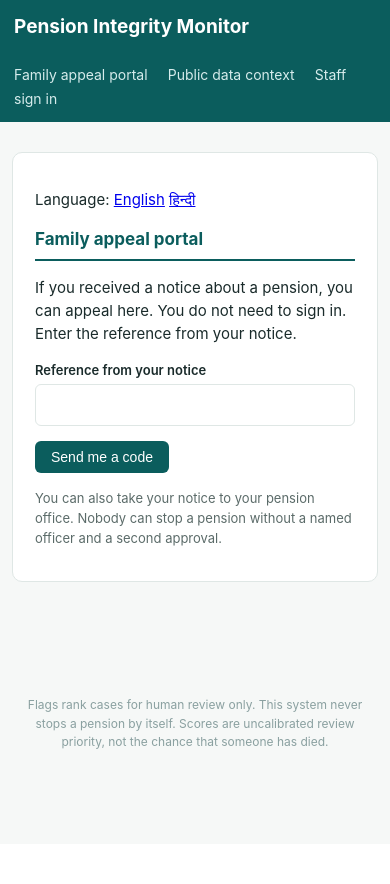
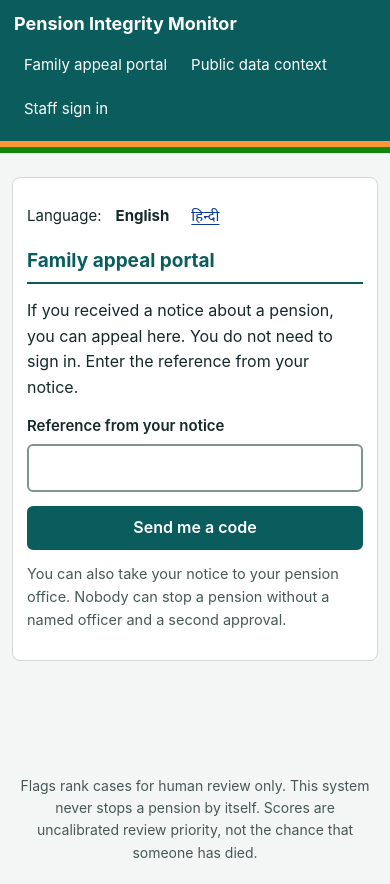
Before and after one commit to Aditya2375/pension-integrity-monitor, a Flask app: page /appeal in a window 390 px wide. Before the commit the page ends 749 px from the top, so only its background shows below. Run offline with Flask 3, Linux system fonts and the light colour scheme.

Commit message:
Restyle portal: accessible responsive design, stacked tables on phones, contrast and static accessibility checks

```diff
--- a/static/style.css
+++ b/static/style.css
@@ -1,60 +1,97 @@
-:root { --ink:#1a2b2b; --teal:#0b5d5d; --teal2:#0e7373; --bg:#f6f8f7; --card:#fff; --line:#dfe7e5; --warn:#9a3412; --ok:#166534; }
+:root { --ink:#16282a; --teal:#0b5d5d; --teal2:#084a4a; --bg:#f4f6f5; --card:#ffffff; --line:#cfdad8;
+  --warn:#8f2d0a; --warnbg:#fdebe4; --ok:#14532d; --okbg:#e4f4ea; --muted:#475857; --white:#ffffff; --nav:#ffffff;
+  --grey:#37474f; --greybg:#e8edef; --pri:#6b4f00; --pribg:#fff1c2; --foot:#475857; --link:#0a3d91; --saffron:#ff9933; --green:#138808; }
 * { box-sizing:border-box; }
-body { margin:0; font:15px/1.55 -apple-system,"Segoe UI",Roboto,Helvetica,Arial,sans-serif; color:var(--ink); background:var(--bg); }
-header.top { background:var(--teal); color:#fff; padding:14px 28px; display:flex; align-items:baseline; gap:22px; flex-wrap:wrap; }
-header.top h1 { font-size:19px; margin:0; }
-header.top nav a { color:#d6ecec; text-decoration:none; margin-right:16px; font-size:14px; }
-header.top nav a:hover { color:#fff; text-decoration:underline; }
-main { max-width:1080px; margin:26px auto; padding:0 20px 60px; }
-.card { background:var(--card); border:1px solid var(--line); border-radius:10px; padding:20px 22px; margin-bottom:20px; }
-h2 { font-size:17px; color:var(--teal); margin:0 0 12px; border-bottom:2px solid var(--teal); padding-bottom:6px; }
-h3 { font-size:15px; margin:18px 0 8px; }
-table { border-collapse:collapse; width:100%; font-size:14px; }
-th { background:var(--teal); color:#fff; text-align:left; padding:8px 10px; font-weight:600; }
-td { border-bottom:1px solid var(--line); padding:8px 10px; vertical-align:top; }
-tr:hover td { background:#f0f6f5; }
-.btn { display:inline-block; background:var(--teal); color:#fff; border:0; border-radius:6px; padding:8px 16px; font-size:14px; cursor:pointer; text-decoration:none; }
-.btn:hover { background:var(--teal2); }
-.btn.warn { background:var(--warn); }
-.btn.ghost { background:#fff; color:var(--teal); border:1px solid var(--teal); }
-input[type=text], input[type=password], input[type=number], textarea, select { width:100%; padding:8px 10px; border:1px solid var(--line); border-radius:6px; font:inherit; }
-textarea { min-height:90px; }
-label { font-size:13px; font-weight:600; display:block; margin:10px 0 4px; }
-.msg { background:#e6f4ea; border:1px solid #b7dfc0; color:var(--ok); padding:10px 14px; border-radius:8px; margin-bottom:16px; }
-.err { background:#fdecea; border:1px solid #f3c2ba; color:var(--warn); padding:10px 14px; border-radius:8px; margin-bottom:16px; }
-.empty { text-align:center; color:#5b6b69; padding:36px 10px; font-size:14.5px; }
+html { -webkit-text-size-adjust:100%; }
+body { margin:0; font:16px/1.6 -apple-system,"Segoe UI",Roboto,"Noto Sans","Noto Sans Devanagari","Nirmala UI",Helvetica,Arial,sans-serif; color:var(--ink); background:var(--bg); }
+a { color:var(--link); text-underline-offset:3px; }
+header.top { background:var(--teal); color:var(--white); padding:14px 28px 12px; display:flex; align-items:center; gap:8px 24px; flex-wrap:wrap; border-bottom:6px solid var(--saffron); box-shadow:0 6px 0 -0px var(--green); margin-bottom:6px; }
+header.top h1 { font-size:20px; line-height:1.3; margin:0; font-weight:700; }
+header.top nav { display:flex; flex-wrap:wrap; gap:0 4px; align-items:center; }
+header.top nav a, .linkbtn { color:var(--nav); text-decoration:none; font-size:15px; min-height:44px; display:inline-flex; align-items:center; padding:0 10px; border-radius:6px; }
+header.top nav a:hover, .linkbtn:hover { background:var(--teal2); text-decoration:underline; }
+main { max-width:1080px; margin:24px auto; padding:0 20px 60px; }
+main:focus { outline:none; }
+.card { background:var(--card); border:1px solid var(--line); border-radius:8px; padding:22px 24px; margin-bottom:20px; }
+h2 { font-size:19px; line-height:1.35; color:var(--teal); margin:0 0 14px; border-bottom:2px solid var(--teal); padding-bottom:8px; }
+h3 { font-size:16px; margin:20px 0 8px; }
+p { margin:0 0 12px; }
+.table-wrap { overflow-x:auto; }
+table { border-collapse:collapse; width:100%; font-size:15px; }
+th { background:var(--teal); color:var(--white); text-align:left; padding:10px 12px; font-weight:600; }
+td { border-bottom:1px solid var(--line); padding:10px 12px; vertical-align:top; }
+tr:hover td { background:#eef4f3; }
+.btn { display:inline-flex; align-items:center; justify-content:center; min-height:44px; background:var(--teal); color:var(--white); border:2px solid var(--teal); border-radius:6px; padding:0 20px; font:inherit; font-weight:600; cursor:pointer; text-decoration:none; transition:background-color .15s; }
+.btn:hover { background:var(--teal2); border-color:var(--teal2); }
+.btn.warn { background:var(--warn); border-color:var(--warn); }
+.btn.ghost { background:var(--card); color:var(--teal); }
+input[type=text], input[type=password], input[type=number], input[type=file], textarea, select { width:100%; min-height:44px; padding:9px 12px; border:2px solid #7f9391; border-radius:6px; font:inherit; background:#fff; color:var(--ink); }
+input[type=checkbox] { width:22px; height:22px; vertical-align:middle; margin-right:8px; }
+textarea { min-height:110px; }
+label { font-size:15px; font-weight:600; display:block; margin:14px 0 6px; }
+.msg { background:var(--okbg); border:1px solid #9bd0ac; color:var(--ok); padding:12px 16px; border-radius:8px; margin-bottom:16px; }
+.err { background:var(--warnbg); border:1px solid #eab3a1; color:var(--warn); padding:12px 16px; border-radius:8px; margin-bottom:16px; }
+.empty { text-align:center; color:var(--muted); padding:36px 10px; }
 .empty b { color:var(--teal); }
-.pill { display:inline-block; padding:2px 10px; border-radius:999px; font-size:12px; font-weight:600; }
-.pill.ok { background:#e6f4ea; color:var(--ok); }
-.pill.warn { background:#fdecea; color:var(--warn); }
-.pill.grey { background:#eceff1; color:#546e7a; }
-.pill.pri { background:#fff3cd; color:#8a6d00; }
+.pill { display:inline-block; padding:2px 10px; border-radius:999px; font-size:13px; font-weight:600; border:1px solid currentColor; }
+.pill.ok { background:var(--okbg); color:var(--ok); }
+.pill.warn { background:var(--warnbg); color:var(--warn); }
+.pill.grey { background:var(--greybg); color:var(--grey); }
+.pill.pri { background:var(--pribg); color:var(--pri); }
 .grid { display:grid; grid-template-columns:repeat(auto-fit,minmax(210px,1fr)); gap:14px; }
-.stat { background:var(--card); border:1px solid var(--line); border-radius:10px; padding:16px; }
-.stat .n { font-size:26px; font-weight:700; color:var(--teal); }
-.stat .l { font-size:12.5px; color:#5b6b69; }
-.muted { color:#5b6b69; font-size:13px; }
+.stat { background:var(--card); border:1px solid var(--line); border-radius:8px; padding:16px; }
+.stat .n { font-size:28px; font-weight:700; color:var(--teal); line-height:1.2; }
+.stat .l { font-size:14px; color:var(--muted); }
+.muted { color:var(--muted); font-size:14.5px; }
 .prob { font-weight:700; }
-code { background:#eef3f2; padding:1px 5px; border-radius:4px; font-size:13px; }
-footer { text-align:center; color:#8aa0a0; font-size:12px; padding:18px; }
-.skip { position:absolute; left:-999px; top:0; background:#fff; color:#000; padding:8px 12px; z-index:10; }
+code { background:#e8efee; padding:1px 6px; border-radius:4px; font-size:14px; overflow-wrap:anywhere; }
+footer { text-align:center; color:var(--foot); font-size:14px; padding:20px 16px; max-width:760px; margin:0 auto; }
+.skip { position:absolute; left:-999px; top:0; background:#fff; color:#000; padding:10px 14px; z-index:10; }
 .skip:focus { left:8px; top:8px; outline:3px solid #000; }
 .sr { position:absolute; width:1px; height:1px; overflow:hidden; clip:rect(0 0 0 0); white-space:nowrap; }
-:focus-visible { outline:3px solid #0a3d91; outline-offset:2px; }
+:focus-visible { outline:3px solid var(--link); outline-offset:2px; }
 .narrow { max-width:640px; margin:30px auto; }
 .row { display:flex; gap:10px; align-items:center; margin:8px 0; flex-wrap:wrap; }
-.grow { flex:1; min-width:260px; }
+.grow { flex:1; min-width:240px; }
 form.inline { display:inline; margin:0; }
-.linkbtn { background:none; border:0; color:#d6ecec; font:inherit; font-size:14px; cursor:pointer; text-decoration:underline; padding:0; }
+.linkbtn { background:none; border:0; font:inherit; font-size:15px; cursor:pointer; text-decoration:underline; }
 .card .linkbtn { color:var(--teal); }
-.filters { display:flex; gap:10px; align-items:center; margin-bottom:12px; }
+.filters { display:flex; gap:10px; align-items:center; margin-bottom:12px; flex-wrap:wrap; }
 .filters select { width:auto; }
 .tracker { list-style:none; display:flex; gap:12px; padding:0; flex-wrap:wrap; }
-.tracker li { padding:6px 12px; border:1px solid var(--line); border-radius:16px; color:#555; }
-.tracker li.on { background:var(--teal); border-color:var(--teal); color:#fff; }
-.pill.warn { background:#fde8e0; color:var(--warn); }
-@media (max-width:640px) { header.top { padding:12px 14px; } main { padding:0 12px 40px; } table { font-size:13px; } }
-@media (prefers-reduced-motion:reduce) { * { transition:none !important; animation:none !important; } }
-
+.tracker li { padding:8px 14px; border:2px solid var(--line); border-radius:18px; color:var(--muted); }
+.tracker li.on { background:var(--teal); border-color:var(--teal); color:var(--white); font-weight:600; }
+.pill.warn { background:var(--warnbg); color:var(--warn); }
 .mt { margin-top:16px; }
 .narrowfile { max-width:320px; }
+.lang { margin:0 0 10px; font-size:15px; }
+.lang a { display:inline-flex; align-items:center; min-height:44px; padding:0 8px; }
+@media (max-width:640px) {
+  header.top { padding:12px 14px 10px; }
+  header.top h1 { font-size:18px; }
+  main { padding:0 12px 40px; margin-top:16px; }
+  .card { padding:16px 14px; }
+  table { font-size:14px; }
+  th, td { padding:8px; }
+  .btn { width:100%; }
+  .row .btn, td .btn { width:auto; }
+  .stat .n { font-size:24px; }
+}
+@media (prefers-reduced-motion:reduce) { * { transition:none !important; animation:none !important; scroll-behavior:auto !important; } }
+.lang { display:flex; align-items:center; flex-wrap:wrap; gap:0 6px; }
+.lang a[aria-current] { font-weight:700; text-decoration:none; color:var(--ink); }
+tbody th { background:#e8efee; color:var(--ink); }
+form .btn { margin-top:14px; }
+@media (max-width:640px) {
+  table.stack thead { position:absolute; width:1px; height:1px; overflow:hidden; clip:rect(0 0 0 0); }
+  table.stack, table.stack tbody, table.stack tr, table.stack th, table.stack td { display:block; width:100%; }
+  table.stack tr { border:1px solid var(--line); border-radius:8px; margin-bottom:12px; overflow:hidden; }
+  table.stack tbody th { padding:10px 12px; }
+  table.stack td { display:flex; gap:12px; justify-content:space-between; border-bottom:1px solid var(--line); text-align:right; }
+  table.stack td::before { content:attr(data-label); font-weight:600; text-align:left; color:var(--muted); flex:0 0 40%; }
+  table.stack td:last-child { border-bottom:0; }
+  tr:hover td { background:none; }
+}
+.pill { white-space:nowrap; }
+.btn + .btn, .btn + a.btn, button + .btn { margin-left:8px; }
+@media (max-width:640px) { .btn + .btn, button + .btn { margin-left:0; } }
--- a/templates/appeal.html
+++ b/templates/appeal.html
@@ -2,8 +2,8 @@
 {% block title %}{{ t('portal_title') }}{% endblock %}
 {% block body %}
 <div class="card narrow">
-  <p class="langs" aria-label="{{ t('language') }}">{{ t('language') }}:
-    {% for code, name in langs.items() %}<a href="?lang={{ code }}" lang="{{ code }}" {{ 'aria-current=true' if code == L }}>{{ name }}</a> {% endfor %}</p>
+  <nav class="lang" aria-label="{{ t('language') }}"><span>{{ t('language') }}:</span>
+    {% for code, name in langs.items() %}<a href="?lang={{ code }}" lang="{{ code }}" {{ 'aria-current=true' if code == L }}>{{ name }}</a> {% endfor %}</nav>
   <h2>{{ t('portal_title') }}</h2>
   {% if err %}<div class="err" role="alert">{{ err }}</div>{% endif %}
   {% if info %}<div class="msg" role="status">{{ info }}</div>{% endif %}
--- a/templates/context.html
+++ b/templates/context.html
@@ -4,7 +4,7 @@
 <div class="card">
   <h2>Public data context</h2>
   <p class="muted">Real, published figures from government portals, public audits and press citations, each with its source and licence note. These are aggregate public statistics. They are not pension-roll records, they are not loaded into the flagging feeds, and they say nothing about this system's accuracy, which is unmeasured.</p>
-  <table>
+  <div class="table-wrap"><table>
     <tr><th scope="col">Metric</th><th scope="col">Value</th><th scope="col">Region</th><th scope="col">Year</th><th scope="col">Source</th><th scope="col">Licence note</th></tr>
     {% for r in rows %}
     <tr>
@@ -16,6 +16,6 @@
       <td class="muted">{{ r['licence'] }}</td>
     </tr>
     {% endfor %}
-  </table>
+  </table></div>
 </div>
 {% endblock %}
--- a/templates/feedback.html
+++ b/templates/feedback.html
@@ -9,11 +9,11 @@
 </div>
 <div class="card">
   <h2>Current signal weights</h2>
-  <table>
+  <div class="table-wrap"><table>
     <tr><th scope="col">Signal</th><th scope="col">LR+</th><th scope="col">LR-</th><th scope="col">Updated</th></tr>
     {% for w in weights %}
     <tr><td>{{ w['signal'].replace('_', ' ') }}</td><td>{{ w['lr_plus'] }}</td><td>{{ w['lr_minus'] }}</td><td class="muted">{{ w['updated_at'] or 'default' }}</td></tr>
     {% endfor %}
-  </table>
+  </table></div>
 </div>
 {% endblock %}
--- a/templates/health.html
+++ b/templates/health.html
@@ -3,7 +3,7 @@
 <div class="card">
   <h2>Feed health</h2>
   <p class="muted">A feed older than its expected cadence is marked stale; scoring that depends on stale feeds should be treated with caution.</p>
-  <table>
+  <div class="table-wrap"><table>
     <tr><th scope="col">Feed</th><th scope="col">Cadence</th><th scope="col">Last ingest</th><th scope="col">Age (days)</th><th scope="col">Loaded</th><th scope="col">Rejected</th><th scope="col">State</th></tr>
     {% for f in feeds %}
     <tr>
@@ -13,6 +13,6 @@
       <td><span class="pill {{ 'ok' if f['state'] == 'ok' else ('warn' if f['state'] == 'stale' else 'grey') }}">{{ f['state'].replace('_', ' ') }}</span></td>
     </tr>
     {% endfor %}
-  </table>
+  </table></div>
 </div>
 {% endblock %}
--- a/templates/ingest.html
+++ b/templates/ingest.html
@@ -13,7 +13,7 @@
   Cadence: every {{ f['cadence_days'] }} days &middot; Last ingest: {{ f['last_ingest_at'] or 'never' }} &middot; Loaded {{ f['rows_loaded'] }}, rejected {{ f['rows_rejected'] }}</p>
   <form method="post" action="{{ url_for('ingest_upload', feed_id=f['feed_id']) }}" enctype="multipart/form-data" class="row">
 <input type="hidden" name="csrf_token" value="{{ csrf_token() }}">
-    <input type="file" name="file" accept=".csv" required class="narrowfile">
+    <input type="file" name="file" accept=".csv" required class="narrowfile" aria-label="CSV file for {{ f['feed_id'] }}">
     <button class="btn">Upload</button>
     <a class="btn ghost" href="{{ url_for('template', feed_id=f['feed_id']) }}">Download template</a>
   </form>
--- a/templates/settings.html
+++ b/templates/settings.html
@@ -18,7 +18,7 @@
       <div><label for="s_old_age_years">Old-age signal (years)</label><input type="text" id="s_old_age_years" name="old_age_years" value="{{ s['old_age_years'] }}"></div>
     </div>
     <h3>Signal likelihood ratios</h3>
-    <table>
+    <div class="table-wrap"><table>
       <tr><th scope="col">Signal</th><th scope="col">LR+ (present)</th><th scope="col">LR- (absent)</th><th scope="col">Last updated</th></tr>
       {% for w in weights %}
       <tr>
@@ -28,7 +28,7 @@
         <td class="muted">{{ w['updated_at'] or 'default' }}</td>
       </tr>
       {% endfor %}
-    </table>
+    </table></div>
     <p class="mt"><button class="btn">Save settings</button></p>
   </form>
 </div>
```
Also changed, not shown: docs/design-direction.md (added, +12 -0 lines), scripts/contrast_check.py (added, +19 -0 lines), templates/appeals.html (+6 -6 lines), templates/case.html (+6 -6 lines), templates/dashboard.html (+4 -4 lines), templates/queue.html (+9 -9 lines), tests/test_a11y.py (added, +77 -0 lines).
